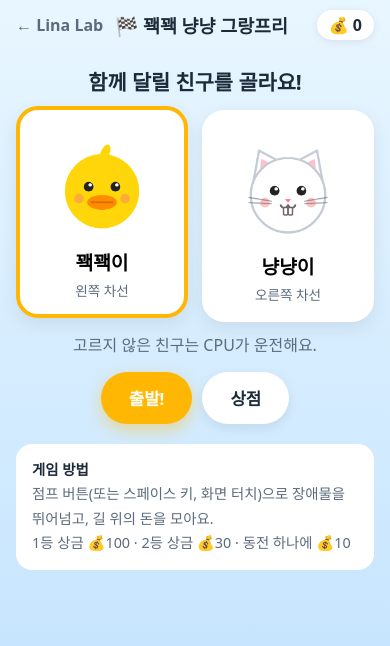
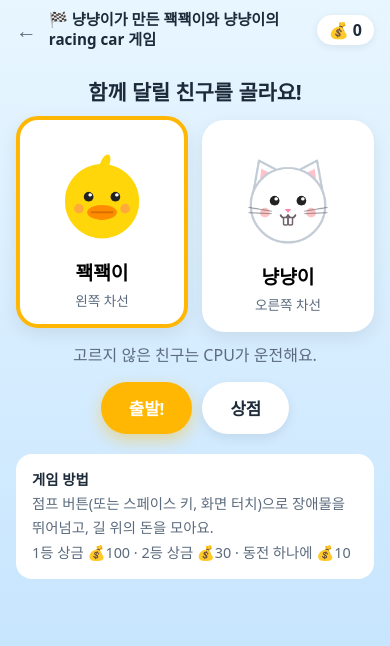
Before and after one commit to great80man-lab/Lina_Lab, a plain HTML site: page race.html in a window 390 px wide. Drawn offline with Linux system fonts and the light colour scheme.

Commit message:
Rename racing game title
Co-Authored-By: Claude Opus 5.5 <noreply@anthropic.com>
Claude-Session: https://claude.ai/code/session_01USHo8U8kqP5hXfEuyMh3mm

```diff
--- a/race.css
+++ b/race.css
@@ -24,7 +24,7 @@ button { font: inherit; cursor: pointer; -webkit-tap-highlight-color: transparen
   padding: 10px 16px;
 }
 .back { color: var(--muted); text-decoration: none; font-weight: 600; white-space: nowrap; }
-.top h1 { font-size: 1.15rem; flex: 1; white-space: nowrap; overflow: hidden; text-overflow: ellipsis; }
+.top h1 { font-size: 1.05rem; flex: 1; line-height: 1.3; word-break: keep-all; }
 .money {
   background: #fff; border-radius: 999px; padding: 4px 12px;
   font-weight: 700; box-shadow: 0 2px 8px rgba(0, 0, 0, .08); white-space: nowrap;
@@ -119,3 +119,9 @@ button { font: inherit; cursor: pointer; -webkit-tap-highlight-color: transparen
 .shop-list li button.equip { background: var(--fg); }
 .shop-list li button:disabled { background: #cfd8e0; color: #fff; }
 #shop-back { display: block; margin: 0 auto; }
+
+@media (max-width: 420px) {
+  .back span { display: none; }
+  .back { font-size: 1.3rem; }
+  .top h1 { font-size: .95rem; }
+}
--- a/race.html
+++ b/race.html
@@ -3,13 +3,13 @@
 <head>
   <meta charset="utf-8" />
   <meta name="viewport" content="width=device-width, initial-scale=1, maximum-scale=1" />
-  <title>꽥꽥 냥냥 그랑프리</title>
+  <title>냥냥이가 만든 꽥꽥이와 냥냥이의 racing car 게임</title>
   <link rel="stylesheet" href="race.css" />
 </head>
 <body>
   <header class="top">
-    <a class="back" href="index.html">← Lina Lab</a>
-    <h1>🏁 꽥꽥 냥냥 그랑프리</h1>
+    <a class="back" href="index.html" aria-label="Lina Lab으로 돌아가기">←<span> Lina Lab</span></a>
+    <h1>🏁 냥냥이가 만든 꽥꽥이와 냥냥이의 racing car 게임</h1>
     <span class="money">💰 <b id="money">0</b></span>
   </header>
 
--- a/race.js
+++ b/race.js
@@ -1,4 +1,4 @@
-// 꽥꽥 냥냥 그랑프리 — 기획: 우리 딸 / 위에서 내려다보는 2차선 레이싱
+// 냥냥이가 만든 꽥꽥이와 냥냥이의 racing car 게임 — 기획: 우리 딸 / 위에서 내려다보는 2차선 레이싱
 (() => {
   const $ = (id) => document.getElementById(id);
   const rand = (a, b) => a + Math.random() * (b - a);
```
Also changed, not shown: index.html (+1 -1 lines).
